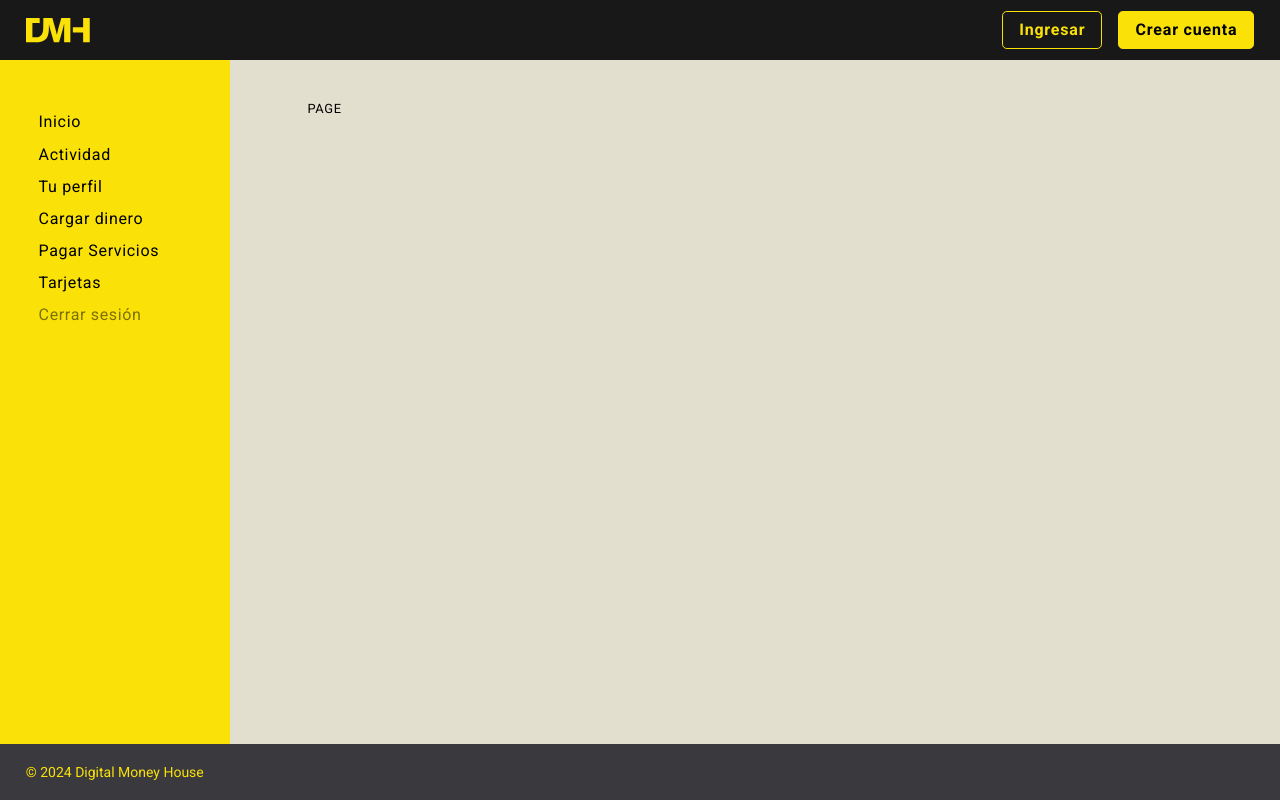
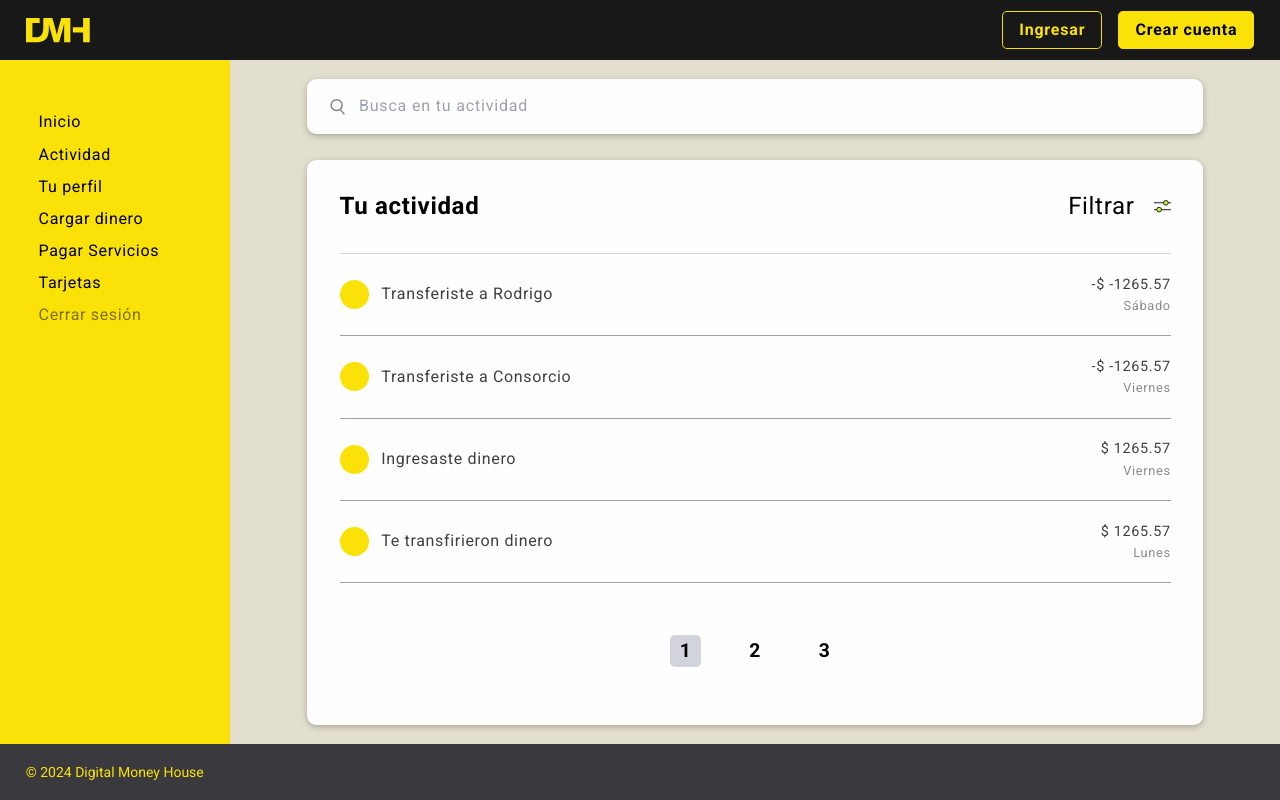
Before and after one commit to jonatanjmissora/nextjs-dmh-final, a Next.js app: page /dashboard/accounts/85/activity in a window 1280 px wide. Built offline with nearby package versions, Linux system fonts and the light colour scheme.

Commit message:
07-07 empezando con Activity

```diff
--- a/app/(page)/(auth)/login/page.tsx
+++ b/app/(page)/(auth)/login/page.tsx
@@ -10,7 +10,7 @@ export default function Login() {
   const [loginError, setLoginError] = useState<string>("")
 
   return (
-    <section className="form-container pt-[25%] xl:pt-[8%]">
+    <section className="form-container  pt-[45%] sm:pt-[30%] xl:pt-[10%]">
       {step === 1 && <MailForm setStep={setStep} setMailValue={setMailValue} loginError={loginError} />}
 
       {step === 2 && <PasswordForm setStep={setStep} mailValue={mailValue} setLoginError={setLoginError} />}
--- a/app/(page)/(auth)/register/page.tsx
+++ b/app/(page)/(auth)/register/page.tsx
@@ -13,7 +13,7 @@ export default function Register() {
   };
 
   return (
-    <section className="form-container">
+    <section className="form-container pt-[6%] sm:pt-[30%] xl:pt-[5%]">
 
       <form
         onSubmit={onSubmit}
--- a/app/(page)/dashboard/accounts/[accountId]/activity/page.tsx
+++ b/app/(page)/dashboard/accounts/[accountId]/activity/page.tsx
@@ -1,9 +1,20 @@
-
+import SVGRightArrow from "@/app/assets/SVG/SVGRightArrow"
+import ActivityListWithFilters from "@/app/components/Dashboard/Activity/ActivityListWithFilters"
+import SearchBar from "@/app/components/SearchBar"
+import Link from "next/link"
 
 export default function Activity() {
+
+  const accountId = "85"
+
   return (
-    <section className="dashboard-content-container">
-      PAGE
-    </section>
+    <article className="flex-1 dashboard-content-container xl:gap-8 xl:py-6">
+    <div className="flex items-center gap-2 text-xl sm:hidden">
+      <SVGRightArrow className="opacity-50 size-5" />
+      <Link className="link link-border" href={`/dashboard/account/${accountId}/activity`}>Tu actividad</Link>
+    </div>
+    <SearchBar placeholder={"Busca en tu actividad"} />
+    <ActivityListWithFilters />
+  </article>
   )
 }
--- a/app/components/Dashboard/AccountActivity.tsx
+++ b/app/components/Dashboard/AccountActivity.tsx
@@ -1,7 +1,11 @@
+import Link from "next/link";
 import SearchBar from "../SearchBar";
-import ActivityMainList from "./ActivityMainList";
+import ActivityList from "./Activity/ActivityList";
+import SVGRightArrow from "@/app/assets/SVG/SVGRightArrow";
 
 export default function AccountActivity() {
+
+  const accountId = "85"
 
   const activities = [
     { description: "Transferiste a Rodrigo", amount: "-1265.57", date: "Sábado" },
@@ -13,7 +17,14 @@ export default function AccountActivity() {
   return (
     <div className="flex flex-col gap-7 xl:gap-5">
       <SearchBar placeholder={"Buscar en tu actividad"} />
-      <ActivityMainList activities={activities} />
+      <div className="flex-1 bg-my-white card-shadow rounded-xl p-7 py-5 sm:px-12 sm:py-16 xl:py-8">
+        <h2 className="text-2xl font-medium py-3 border-b border-gray-200 sm:text-3xl sm:border-gray-400 xl:text-xl">Tu actividad</h2>
+        <ActivityList activities={activities} />
+        <Link className="text-lg font-medium flex justify-between items-center pt-6 sm:text-3xl xl:text-xl" href={`/dashboard/accounts/${accountId}/activity`}>
+          <span>Ver toda tu actividad</span>
+          <SVGRightArrow className="size-5 opacity-50 sm:size-8 sm:opacity-100 xl:size-6" />
+        </Link>
+      </div>
     </div>
   )
 }
--- a/app/components/Dashboard/AccountCard.tsx
+++ b/app/components/Dashboard/AccountCard.tsx
@@ -7,7 +7,7 @@ export default function AccountCard() {
   return (
     <div className="bg-my-grey-dark text-white flex flex-col gap-2 rounded-xl py-7 px-9 sm:w-full sm:text-2xl sm:gap-8 xl:text-xl">
       <div className="opacity-75 flex gap-4 justify-end sm:opacity-100">
-        <Link className="link-border" href={`/dashboard/accounts/${accountId}/cards}`}>Ver tarjetas</Link>
+        <Link className="link-border" href={`/dashboard/accounts/${accountId}/cards`}>Ver tarjetas</Link>
         <Link className="link-border" href={`/dashboard/profile`}>Ver CVU</Link>
       </div>
       <div className="flex flex-col sm:gap-4 sm:py-8 xl:py-0">
--- /dev/null
+++ b/app/components/Dashboard/Activity/ActivityList.tsx
@@ -0,0 +1,28 @@
+
+
+export default function ActivityList({ activities }) {
+
+  const isPagination = activities.length > 4
+  activities = activities.slice(0, 4)
+
+  return (
+    <div className="flex-1 flex flex-col">
+      {activities.map(activity => <ActivityRow key={activity.id} activity={activity} />)}
+    </div>
+  )
+}
+
+const ActivityRow = ({ activity }) => {
+  return (
+    <div className="flex-1 flex items-center gap-4 py-3 border-b border-gray-200 text-xl xl:border-gray-400">
+      <div className="size-8 bg-primary rounded-full sm:size-12 xl:size-9"></div>
+      <span className="opacity-75 sm:text-2xl xl:text-xl">{activity.description}</span>
+      <div className="opacity-75 ml-auto flex flex-col items-end sm:text-2xl xl:text-lg">
+        <span>
+          {activity.amount < 0 && "-"}$ {activity.amount}
+        </span>
+        <span className="text-base opacity-60 sm:text-xl xl:text-base">{activity.date}</span>
+      </div>
+    </div>
+  )
+}
--- /dev/null
+++ b/app/components/Dashboard/Activity/ActivityListWithFilters.tsx
@@ -0,0 +1,28 @@
+import SVGFilter from "@/app/assets/SVG/SVGFilter";
+import ActivityList from "./ActivityList";
+import ActivityPagination from "./ActivityPagination";
+
+export default function ActivityListWithFilters() {
+
+    const activities = [
+        { description: "Transferiste a Rodrigo", amount: "-1265.57", date: "Sábado" },
+        { description: "Transferiste a Consorcio", amount: "-1265.57", date: "Viernes" },
+        { description: "Ingresaste dinero", amount: "1265.57", date: "Viernes" },
+        { description: "Te transfirieron dinero", amount: "1265.57", date: "Lunes" },
+        { description: "Pago de Netflix", amount: "-1265.57", date: "Jueves" },
+      ]
+
+  return (
+    <div className="flex-1 flex flex-col bg-my-white card-shadow rounded-xl p-10">
+        <div className="flex justify-between items-center pb-10 border-b border-gray-300">
+            <span className="text-3xl font-bold">Tu actividad</span>
+            <div className="flex items-center gap-6">
+                <span className="text-3xl">Filtrar</span>
+                <SVGFilter />
+            </div>
+        </div>
+        <ActivityList activities={activities} />
+        <ActivityPagination activityLength={activities.length}/>
+    </div>
+  )
+}
--- /dev/null
+++ b/app/components/Dashboard/Activity/ActivityPagination.tsx
@@ -0,0 +1,15 @@
+const getPaginationNumbers = (length: number) => {
+    return [1, 2, 3]
+}
+
+export default function ActivityPagination({activityLength}) {
+
+    const pagination = activityLength > 4 ? getPaginationNumbers(activityLength) : undefined
+    const page = 1
+
+    return (
+    <div className="py-8 pt-16 flex justify-center gap-12 text-2xl font-bold">
+        {pagination && pagination.map(pag => <span className={`px-3 py-1 rounded-md ${page == pag && "bg-gray-300"}`}>{pag}</span>)}
+    </div>
+  )
+}
--- a/app/components/Dashboard/ActivityMainList.tsx
+++ /dev/null
@@ -1,34 +0,0 @@
-import SVGRightArrow from "@/app/assets/SVG/SVGRightArrow"
-import Link from "next/link"
-
-
-export default function ActivityMainList({ activities }) {
-
-  const accountId = "85"
-
-  return (
-    <div className="bg-my-white card-shadow rounded-xl p-7 py-5 sm:px-12 sm:py-16 xl:py-8">
-      <h2 className="text-2xl font-medium py-3 border-b border-gray-200 sm:text-3xl sm:border-gray-400 xl:text-xl">Tu actividad</h2>
-      {activities.map(activity => <ActivityRow key={ActivityMainList.id} activity={activity} />)}
-      <Link className="text-lg font-medium flex justify-between items-center pt-6 sm:text-3xl xl:text-xl" href={`/dashboard/accounts/${accountId}/activity`}>
-        <span>Ver toda tu actividad</span>
-        <SVGRightArrow className="size-5 opacity-50 sm:size-8 sm:opacity-100 xl:size-6" />
-      </Link>
-    </div>
-  )
-}
-
-const ActivityRow = ({ activity }) => {
-  return (
-    <div className="flex items-center gap-4 py-3 border-b border-gray-200 text-xl xl:border-gray-400">
-      <div className="size-8 bg-primary rounded-full sm:size-12 xl:size-9"></div>
-      <span className="opacity-75 sm:text-2xl xl:text-xl">{activity.description}</span>
-      <div className="opacity-75 ml-auto flex flex-col items-end sm:text-2xl xl:text-lg">
-        <span>
-          {activity.amount < 0 && "-"}$ {activity.amount}
-        </span>
-        <span className="text-base opacity-60 sm:text-xl xl:text-base">{activity.date}</span>
-      </div>
-    </div>
-  )
-}
--- a/app/components/Home/HeroText.tsx
+++ b/app/components/Home/HeroText.tsx
@@ -1,12 +1,12 @@
 export default function HeroText() {
   return (
-    <div className="absolute left-8 top-28 w-[175px] sm:top-32 sm:w-[425px] sm:left-20 xl:top-24 xl:w-[29vw] xl:left-14 2xl:w-[27vw] 2xl:top-32">
-      <p className="text-white text-[2.75rem] font-medium leading-tight tracking-wide sm:text-[4.9rem] sm:font-normal sm:leading-[1.1] xl:leading-none xl:text-[3.25rem] 2xl:text-5xl">
+    <div className="absolute left-8 top-28 w-[175px] sm:top-32 sm:w-[425px] sm:left-20 xl:top-24 xl:w-[30vw] xl:left-14 2xl:w-[27vw] 2xl:top-32">
+      <p className="text-white text-[2.5rem] font-medium leading-tight tracking-wide sm:text-[4.5rem] sm:font-normal sm:leading-[1.1] xl:leading-none xl:text-[3.25rem] 2xl:text-5xl">
         De ahora en adelante, hacés más con tu dinero
       </p>
       <div className='h-[0.4rem] w-10 bg-primary mt-4 block sm:hidden xl:hidden'></div>
-      <p className="text-4xl text-primary font-light leading-tight pt-5 sm:text-6xl xl:text-[4.5vh] xl:leading-none">
-        Tu nueva <span className="font-[500] text-[2.5rem] sm:text-6xl xl:text-[4.5vh]">billetera virtual</span>
+      <p className="text-4xl text-primary font-light leading-tight pt-5 sm:text-[3.5rem] xl:text-[4.5vh] xl:leading-none">
+        Tu nueva <span className="font-[500] text-[2.25rem] sm:text-[3.5rem] xl:text-[4.5vh]">billetera virtual</span>
       </p>
     </div>
   )
--- a/app/components/Home/HomeContent.tsx
+++ b/app/components/Home/HomeContent.tsx
@@ -18,10 +18,10 @@ export default function HomeContent() {
 
 export const HeroCard = ({ title, content }: { title: string, content: string }) => {
   return (
-    <article className="self-center w-[90%] p-10 rounded-[30px] bg-white
-    sm:w-[630px] sm:p-12
-    xl:self-stretch xl:w-[35vw] xl:p-8">
-      <p className="text-[3rem] tracking-wide font-bold border-b-2 border-primary pb-2
+    <article className="self-center w-[94%] p-9 rounded-[30px] bg-white
+    sm:w-[650px] sm:p-12
+    xl:self-stretch xl:w-[37vw] xl:p-8">
+      <p className="text-[2.75rem] tracking-wide font-bold border-b-2 border-primary pb-2
       sm:text-[4rem]
       xl:text-[2.75vw]">
         {title}
--- a/app/globals.css
+++ b/app/globals.css
@@ -52,7 +52,7 @@ input::-webkit-input-placeholder {
     }
 
     .form-container {
-        @apply flex-1 bg-my-grey-dark flex flex-col items-center pt-[6%] sm:pt-[20%] xl:pt-[2%]
+        @apply flex-1 bg-my-grey-dark flex flex-col items-center
     }
 
     .dashboard-container {
```
